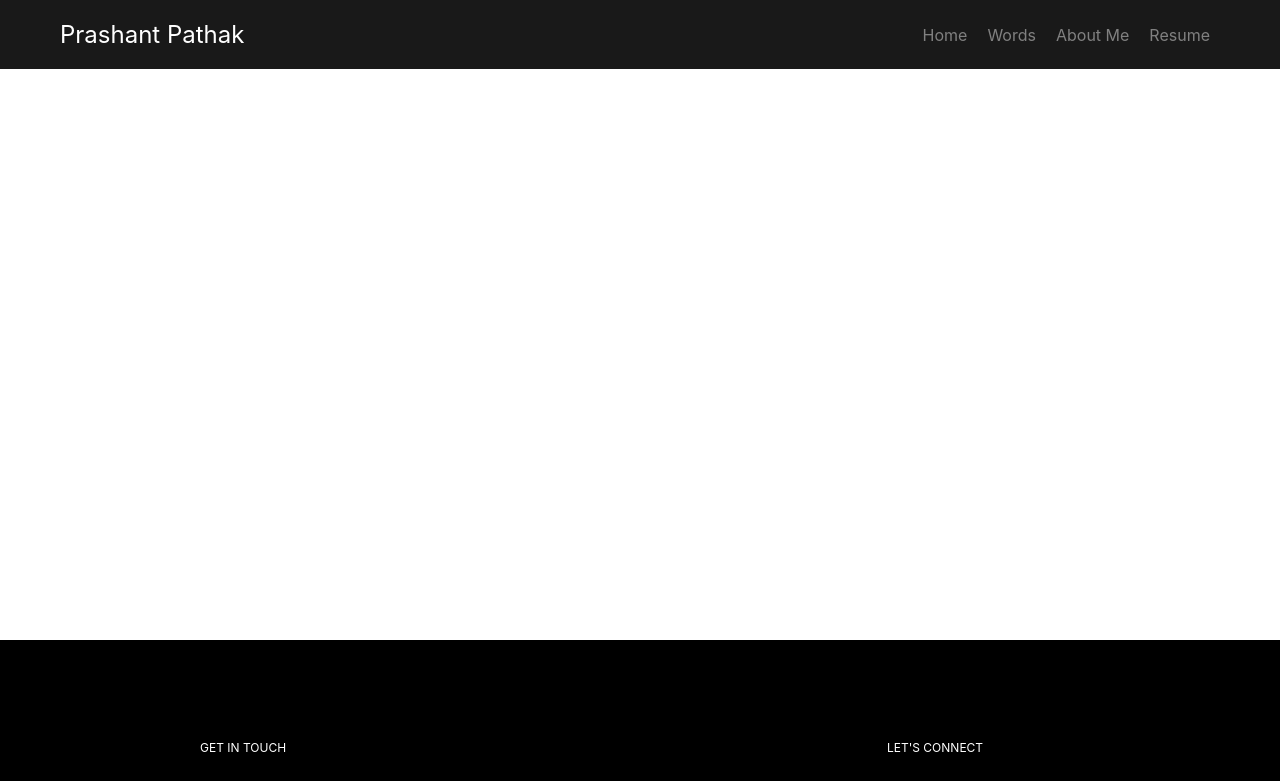
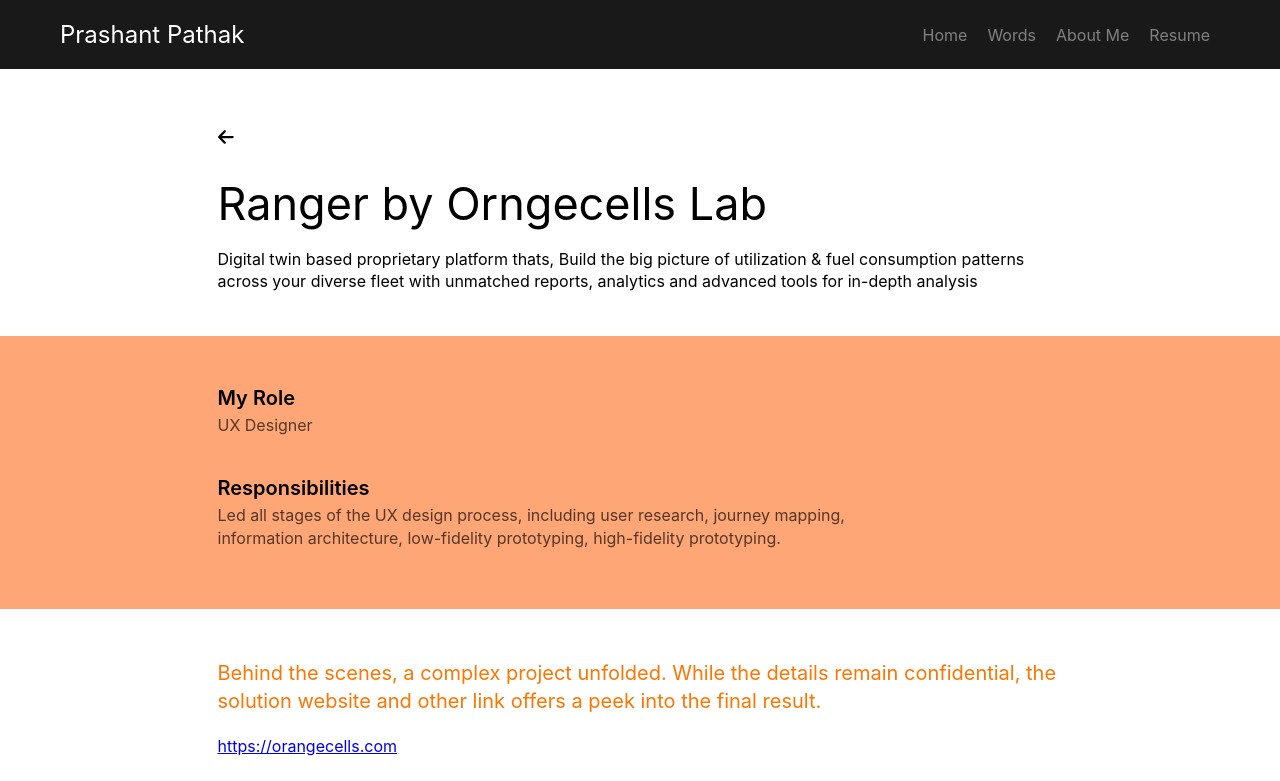
Before and after one commit to prashantpathak7/prashantpathak-dev, a React (Create React App) app: page /cs2 in a window 1280 px wide. Shown: the top 781 px of the page. Built offline with nearby package versions, Linux system fonts and the light colour scheme.

Commit message:
feat : CS2 completed

```diff
--- a/src/App.js
+++ b/src/App.js
@@ -6,6 +6,7 @@
 import Words from './components/Words';
 import About from './components/About';
 import CS1 from './components/CS1';
+import CS2 from './components/CS2';
 import './App.css';
 
 function App() {
@@ -20,6 +21,7 @@
             <Route path="/words" element={<Words />} />
             <Route path="/about" element={<About />} />
             <Route path="/cs1" element={<CS1 />} />
+            <Route path="/cs2" element={<CS2 />} />
           </Routes>
         </div>
         <Footer />
--- a/src/components/CS1.js
+++ b/src/components/CS1.js
@@ -35,7 +35,7 @@
 
         <div className='title-about-NDA'>Behind the scenes, a complex project unfolded. While the details remain confidential, the solution website and other link offers a peek into the final result.</div>
 
-        <div className='link1'> <a href="www.constructmonitor.online" target="_blank">www.constructmonitor.online</a>
+        <div className='link1'> <a href="https://constructmonitor.online" target="_blank">www.constructmonitor.online</a>
         </div>
 
         <div className='link2'> <a href="https://neilsoft.com/news/construct-monitor" target="_blank">https://neilsoft.com/news/construct-monitor</a>
--- a/src/components/CS2.css
+++ b/src/components/CS2.css
@@ -0,0 +1,11 @@
+.CS2-bg-colour{
+    background-color: rgb(255, 166, 118);
+}
+
+.CS2-text-colour{
+    color: rgb(252, 118, 0);
+}
+
+.margin-cs2{
+    margin-bottom: 100px;
+}
--- a/src/components/CS2.js
+++ b/src/components/CS2.js
@@ -23,30 +23,18 @@
                  <div className='ConstructMonitor'>Ranger by Orngecells Lab</div>
                 <div className='ConstructMonitor-Details'>Digital twin based proprietary platform thats, Build the big picture of utilization & fuel consumption patterns across your diverse fleet with unmatched reports, analytics and advanced tools for in-depth analysis</div>
         </div>
-        <div className='Role-BG-color'></div>
+        <div className='Role-BG-color CS2-bg-colour'></div>
         <div className='Role-left-section'>
             <div className='role-title'>My Role</div>
-            <div className='role-description'>UI UX Specialist</div>
+            <div className='role-description'>UX Designer</div>
 
             <div className='role-title'>Responsibilities</div>
-            <div className='role-description'> Led all stages of the UX design process, including user research, journey mapping, information architecture, low-fidelity prototyping, high-fidelity prototyping, design handoff and coordination, and solution testing after development.</div>
+            <div className='role-description'> Led all stages of the UX design process, including user research, journey mapping, information architecture, low-fidelity prototyping, high-fidelity prototyping.</div>
         </div>
 
-        <div className='title-about-NDA'>Behind the scenes, a complex project unfolded. While the details remain confidential, the solution website and other link offers a peek into the final result.</div>
+        <div className='title-about-NDA CS2-text-colour'>Behind the scenes, a complex project unfolded. While the details remain confidential, the solution website and other link offers a peek into the final result.</div>
 
-        <div className='link1'> <a href="www.constructmonitor.online" target="_blank">www.constructmonitor.online</a>
-        </div>
-
-        <div className='link2'> <a href="https://neilsoft.com/news/construct-monitor" target="_blank">https://neilsoft.com/news/construct-monitor</a>
-        </div>
-
-        <div className='link3'> <a href="https://apps.autodesk.com/RVT/en/Detail/Index?id=1109315387388313549&appLang=en&os=Web" target="_blank">https://apps.autodesk.com/RVT/en/Detail/Index?id=1109315387388313549&appLang=en&os=Web</a>
-        </div>
-
-
-        <div className='link4'> <a href="https://www.thehindu.com/business/neilsoft-unveils-saas-solution-constructionmonitor-for-tracking-building-quality-progress/article68312234.ece
-        " target="_blank">https://www.thehindu.com/business/neilsoft-unveils-saas-solution-constructionmonitor-for-tracking-building-quality-progress/article68312234.ece
-        </a>
+        <div className='link1 margin-cs2'> <a href="https://orangecells.com" target="_blank">https://orangecells.com</a>
         </div>
 
 
--- a/src/components/Home.js
+++ b/src/components/Home.js
@@ -8,6 +8,11 @@
 
   const handleKnowMoreClick = () => {
     navigate('/CS1');
+  };
+
+
+  const handleKnowMoreClick2 = () => {
+    navigate('/CS2');
   };
 
   return (
@@ -51,7 +56,6 @@
 
 
         <div className='caseStudyA'>
-
           <div className='CaseStudyTextArea'>
               <div className='CaseStudyTitle'>
               Ranger by OrangeCells
@@ -59,9 +63,10 @@
               <div className='CaseStudyDescription'>
               Digital twin based proprietary platform, Build the big picture of utilization & fuel consumption patterns across your diverse fleet with unmatched reports, analytics and advanced tools for in-depth analysis.
               </div>
-              <div className='button'>Multiple NDA - View Limited Info</div>
+              <div className='button' onClick={handleKnowMoreClick2}>Multiple NDA - View Limited Info</div>
           </div>
           <div className='CaseSTudyAImage'>
+          <img src={`${process.env.PUBLIC_URL}/CS2-Logo.png`} alt="Description of Image" className='CM-LOGO' />
           </div>
         </div>
 
```
Also changed, not shown: public/CS2-Logo.png (added).
